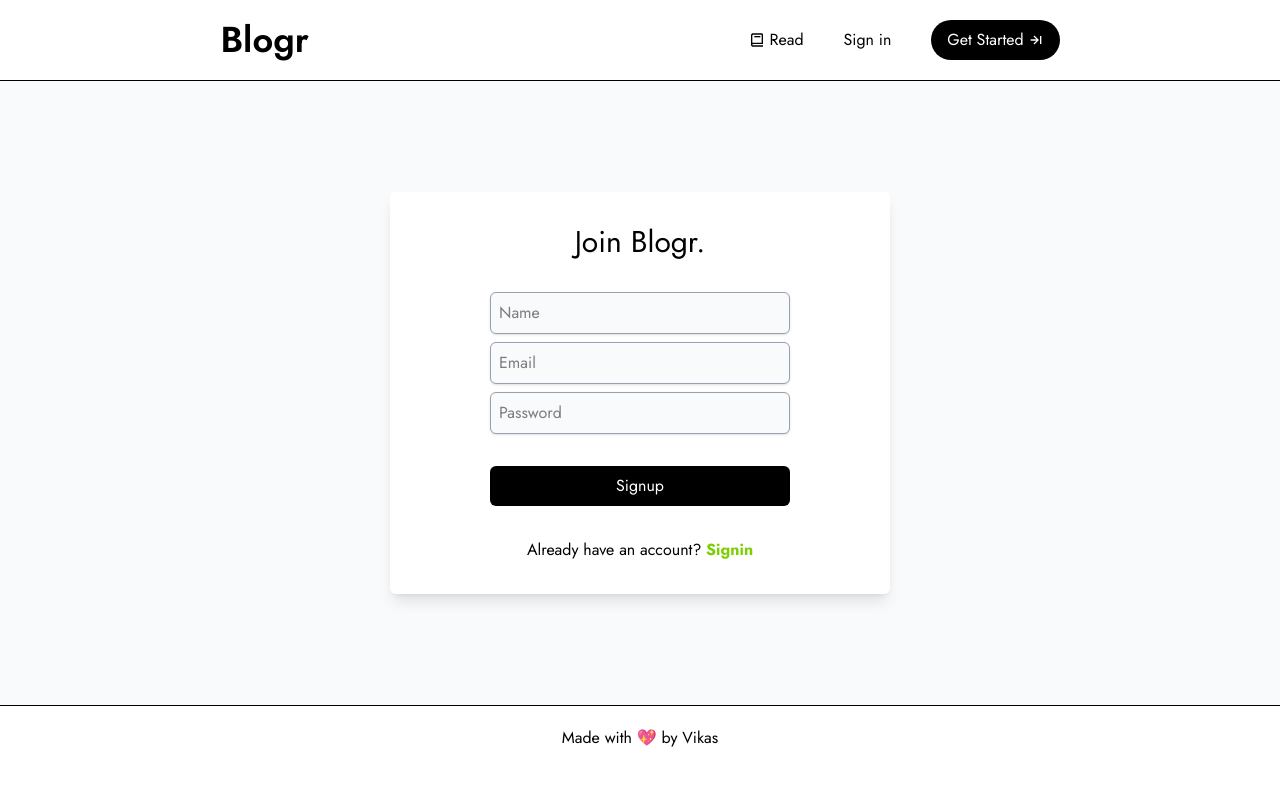
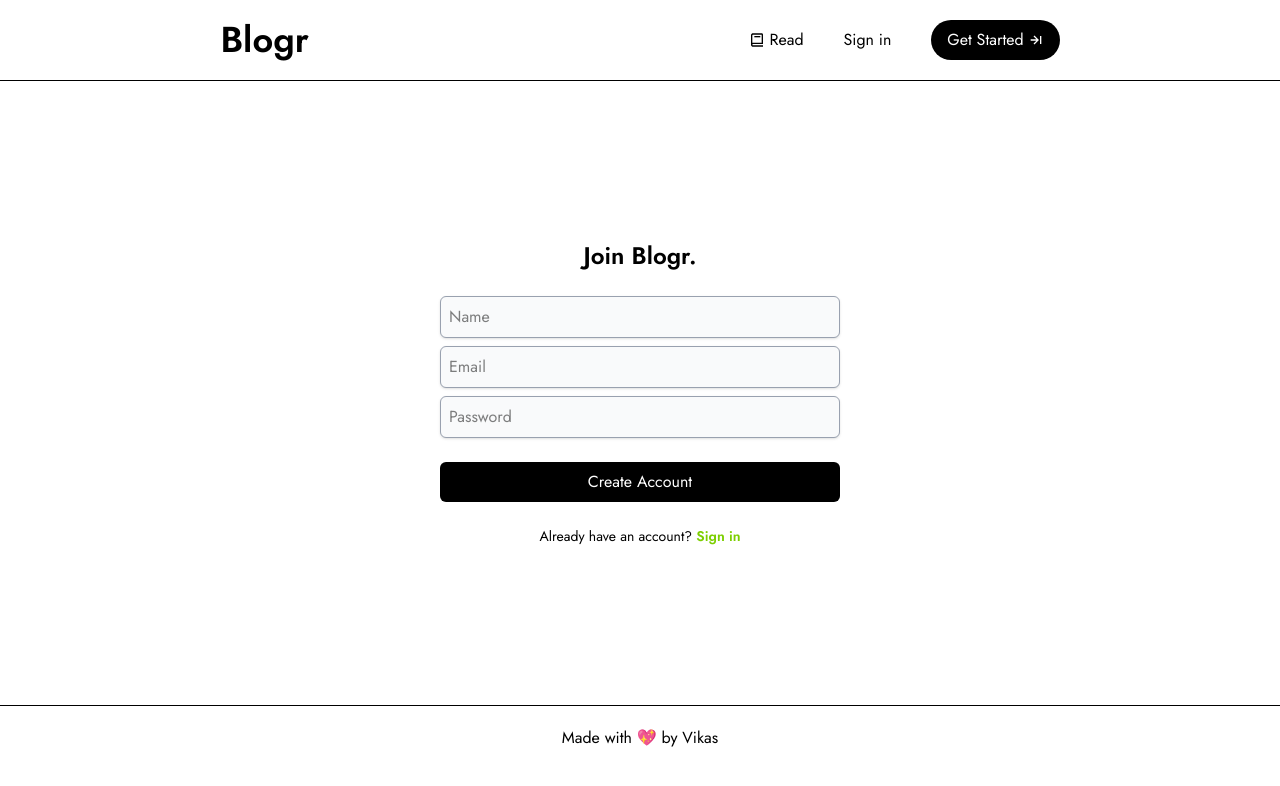
Before and after one commit to gitVikas898/blogging-app, a React (Vite) app in the folder frontend/: page /signup in a window 1280 px wide. Shown: the top 786 px of the page. Built offline with nearby package versions, Linux system fonts and the light colour scheme.

Commit message:
created a form component and made it reusable

```diff
--- a/frontend/package.json
+++ b/frontend/package.json
@@ -10,15 +10,18 @@
     "preview": "vite preview"
   },
   "dependencies": {
+    "@hookform/resolvers": "^5.0.1",
     "@tailwindcss/vite": "^4.1.3",
     "framer-motion": "^12.6.3",
     "frontend": "file:",
     "react": "^19.0.0",
     "react-dom": "^19.0.0",
+    "react-hook-form": "^7.55.0",
     "react-icons": "^5.5.0",
     "react-router-dom": "^7.5.0",
     "tailwind-scrollbar-hide": "^2.0.0",
-    "tailwindcss": "^4.1.3"
+    "tailwindcss": "^4.1.3",
+    "zod": "^3.24.2"
   },
   "devDependencies": {
     "@eslint/js": "^9.21.0",
--- /dev/null
+++ b/frontend/src/components/AuthForm.tsx
@@ -0,0 +1,106 @@
+import { useForm } from "react-hook-form";
+import { z } from "zod";
+import { zodResolver } from "@hookform/resolvers/zod";
+import { Link } from "react-router-dom";
+
+// 1. Zod schema
+const AuthSchema = z.object({
+  name:z.string().min(3,"Name must be atleast 3 characters long"),
+  email: z.string().email("Invalid email"),
+  password: z.string().min(6, "Password must be at least 6 characters"),
+});
+
+// 2. Infer TS type from Zod schema
+type AuthFormData = z.infer<typeof AuthSchema>;
+
+// 3. Add types to props
+interface AuthFormProps {
+  type?: "signin" | "signup";
+  heading?: string;
+  onSubmit: (data: AuthFormData) => void;
+}
+
+const AuthForm: React.FC<AuthFormProps> = ({
+  type = "signin",
+  heading = "Please sign in to continue",
+  onSubmit,
+}) => {
+  const {
+    register,
+    handleSubmit,
+    formState: { errors },
+  } = useForm<AuthFormData>({
+    resolver: zodResolver(AuthSchema),
+  });
+
+  return (
+
+      <form
+        onSubmit={handleSubmit(onSubmit)}
+        className="w-full max-w-md sm:p-6 p-4 flex flex-col items-center gap-6 rounded-md bg-white "
+      >
+        <h2 className="text-xl sm:text-2xl font-semibold text-center">{heading}</h2>
+
+        <div className="grid gap-2 w-full">
+        { type === "signup" && <input
+            {...register("name")}
+            type="text"
+            placeholder="Name"
+            className="p-2 rounded-md w-full border-gray-400 shadow-sm bg-gray-50 border outline-none"
+          />}
+          { type === "signup" && errors.name && (
+            <p className="text-sm text-red-500">{errors.name.message}</p>
+          )}
+          <input
+            {...register("email")}
+            type="email"
+            placeholder="Email"
+            className="p-2 rounded-md w-full border-gray-400 shadow-sm bg-gray-50 border outline-none"
+          />
+          {errors.email && (
+            <p className="text-sm text-red-500">{errors.email.message}</p>
+          )}
+
+          <input
+            {...register("password")}
+            type="password"
+            placeholder="Password"
+            className="p-2 rounded-md w-full border-gray-400 shadow-sm bg-gray-50 border outline-none"
+          />
+          {errors.password && (
+            <p className="text-sm text-red-500">{errors.password.message}</p>
+          )}
+        </div>
+
+        <div className="w-full">
+          <button
+            type="submit"
+            className="bg-black text-white w-full p-2 rounded-md cursor-pointer hover:opacity-80"
+          >
+            {type === "signup" ? "Create Account" : "Login"}
+          </button>
+        </div>
+
+        <p className="text-sm text-center">
+          {type === "signin" ? (
+            <>
+              No account?{" "}
+              <Link className="text-lime-500 font-semibold" to="/signup">
+                Create one
+              </Link>
+            </>
+          ) : (
+            <>
+              Already have an account?{" "}
+              <Link className="text-lime-500 font-semibold" to="/login">
+                Sign in
+              </Link>
+            </>
+          )}
+        </p>
+      </form>
+
+  );
+};
+
+export default AuthForm;
--- a/frontend/src/components/BlogList.tsx
+++ b/frontend/src/components/BlogList.tsx
@@ -2,6 +2,7 @@ import { useEffect, useState } from "react";
 import BlogCard from "./Blogcard";
 import { BlogCardProps } from "../utils/types";
 import Spinner from "./Spinner";
+import { motion } from 'framer-motion';
 
 function BlogList(){
 
@@ -29,7 +30,11 @@ function BlogList(){
     if(loading) return<Spinner/>
 
     return(
-        <div>
+        <motion.div
+        initial={{ opacity: 0, y: 50 }} // Start faded and slightly below
+        animate={{ opacity: 1, y: 0 }}   // Animate to full opacity and original position
+        transition={{ duration: 0.6, ease: "easeOut" }}
+        >
             {blogs?.map((blog)=>(
                 <BlogCard key={blog.id}
                 id={blog.id}
@@ -39,7 +44,7 @@ function BlogList(){
                  updatedAt={blog.updatedAt} comments={blog.comments}
                  />
             ))}
-        </div>
+        </motion.div>
     )
 }
 
--- a/frontend/src/components/SignIn.tsx
+++ /dev/null
@@ -1,22 +0,0 @@
-import { Link } from "react-router-dom"
-
-
-const SignIn = () => {
-    return (
-        <section className="min-h-[78vh] place-items-center grid">
-            <form className="p-8 w-[500px] flex flex-col items-center gap-8 rounded-md bg-white">
-                <h2 className="text-xl  mb-2 text-center">Please sign in to continue</h2>
-                <div className="grid gap-2 w-[300px]" >
-                    <input title="email" type="email" placeholder="Email" className="p-2 rounded-md w-full border-gray-400 shadow-sm bg-gray-50 border-solid border outline-none" />
-                    <input title="password" type="password" placeholder="Password" className="p-2 rounded-md w-full border-gray-400 shadow-sm bg-gray-50 border-solid border outline-none" />
-                </div>
-                <div className="w-[300px]">
-                    <button type="submit" className="bg-black text-white w-full p-2 rounded-md cursor-pointer hover:opacity-80">Login</button>
-                </div>
-                <p>No account? <Link className="text-lime-500 font-bold" to={"/signup"}>Create one</Link></p>
-            </form>
-        </section>
-    )
-}
-
-export default SignIn
--- a/frontend/src/components/SignInModal.tsx
+++ b/frontend/src/components/SignInModal.tsx
@@ -1,5 +1,5 @@
 
-import SignIn from "./SignIn"
+import SignIn from "./AuthForm"
 import { SignInModalProps } from "../utils/types"
 import { useEffect, useRef } from "react"
 import { motion, AnimatePresence } from "framer-motion";
--- a/frontend/src/components/Spinner.tsx
+++ b/frontend/src/components/Spinner.tsx
@@ -6,7 +6,7 @@ interface SpinnerProps {
     return (
       <div className="flex justify-center items-center py-10 min-h-[80vh]">
         <div
-          className={`w-20 h-20 border-4 border-dashed border-gray-400 border-t-transparent rounded-full animate-spin`}
+          className={`w-20 h-20 border-4 border-solid border-blue-500 border-t-transparent rounded-full animate-spin`}
         />
       </div>
     );
--- a/frontend/src/pages/Blogs.tsx
+++ b/frontend/src/pages/Blogs.tsx
@@ -1,13 +1,22 @@
 import BlogList from "../components/BlogList"
 import TagSection from "../components/Tagsection"
+import { motion } from 'framer-motion';
 
 
 
 const Blogs = () => {
   return (
     <section className="min-h-[80vh]">
-        <div className="flex items-center justify-center"><TagSection/></div>
-        <div className="flex items-center justify-center gap-2"> <BlogList/></div>
+        <motion.div
+          initial={{ opacity: 0, y: 50 }} // Start faded and slightly below
+          animate={{ opacity: 1, y: 0 }}   // Animate to full opacity and original position
+          transition={{ duration: 0.6, ease: "easeOut" }}
+        className="flex items-center justify-center"><TagSection/></motion.div>
+        <motion.div
+        initial={{ opacity: 0, y: 50 }} // Start faded and slightly below
+        animate={{ opacity: 1, y: 0 }}   // Animate to full opacity and original position
+        transition={{ duration: 0.6, ease: "easeOut" }}
+        className="flex items-center justify-center gap-2"> <BlogList/></motion.div>
     </section>
   )
 }
--- a/frontend/src/pages/ReadBlog.tsx
+++ b/frontend/src/pages/ReadBlog.tsx
@@ -5,6 +5,7 @@ import Spinner from "../components/Spinner";
 import CommentSection from "../components/CommentSection";
 import { BiBookmark, BiHeart } from "react-icons/bi";
 import AuthGuard from "../utils/AuthGuard";
+import { motion } from 'framer-motion';
 
 function BlogDetail() {
   const { id } = useParams();
@@ -36,7 +37,11 @@ function BlogDetail() {
   if (!blog) return <Spinner size={40}/>
 
   return (
-    <div className="max-w-3xl mx-auto p-6 min-h-[80vh]">
+    <motion.div
+    initial={{ opacity: 0, y: 50 }} // Start faded and slightly below
+    animate={{ opacity: 1, y: 0 }}   // Animate to full opacity and original position
+    transition={{ duration: 0.6, ease: "easeOut" }}
+    className="max-w-3xl mx-auto p-6 min-h-[80vh]">
       <h1 className="text-3xl font-bold mb-4">{blog.title}</h1>
       <div className="flex items-center justify-between">
         <p className="text-gray-600 mb-2">By {blog.author.username}</p>
@@ -49,10 +54,12 @@ function BlogDetail() {
           <AuthGuard isAuthenticated={false}>
             <p className="flex items-center gap-1"><BiHeart/>{blog._count.Like ?? 0}</p>
           </AuthGuard>
-          <p><BiBookmark/></p>
+          <AuthGuard isAuthenticated={false}>
+            <p><BiBookmark/></p>
+          </AuthGuard>
       </div>
       <CommentSection comments={comments} blogId={blogId} isAuthenticated={false}/>
-    </div>
+    </motion.div>
   );
 }
 
--- a/frontend/src/pages/Signup.tsx
+++ b/frontend/src/pages/Signup.tsx
@@ -1,22 +1,25 @@
-import { Link } from "react-router-dom"
-
+import {motion} from "framer-motion"
+import AuthForm from "../components/AuthForm"
 
 const Signup = () => {
+
+  const handleSignUp = (data:{email:string,password:string})=>{
+    console.log("Sign In Successfull",data)
+  }
+
   return (
-    <section className="min-h-[78vh] place-items-center grid bg-gray-50">
-        <form className="shadow-lg p-8 w-[500px] flex flex-col items-center gap-8 rounded-md bg-white">
-            <h1 className="text-3xl">Join Blogr.</h1>
-            <div className="grid gap-2 w-[300px]" >
-                <input title="name" type="text" placeholder="Name" className="p-2 rounded-md w-full border-gray-400 shadow-sm bg-gray-50 border-solid border outline-none"/>
-                <input title="email" type="email" placeholder="Email"className="p-2 rounded-md w-full border-gray-400 shadow-sm bg-gray-50 border-solid border outline-none" />
-                <input title="password" type="password" placeholder="Password" className="p-2 rounded-md w-full border-gray-400 shadow-sm bg-gray-50 border-solid border outline-none"/>
-            </div>
-            <div className="w-[300px]">
-                <button type="submit" className="bg-black text-white w-full p-2 rounded-md cursor-pointer hover:opacity-80">Signup</button>
-            </div>
-            <p>Already have an account? <Link className="text-lime-500 font-bold" to={"/login"}>Signin</Link></p>
-        </form>
-    </section>
+
+        <motion.div
+        initial={{ opacity: 0, y: 50 }} // Start faded and slightly below
+        animate={{ opacity: 1, y: 0 }}   // Animate to full opacity and original position
+        transition={{ duration: 0.6, ease: "easeOut" }}
+       >
+        <section className="min-h-[78vh] place-items-center grid">
+          <AuthForm type="signup" heading="Join Blogr." onSubmit={handleSignUp} />
+        </section>
+
+        </motion.div>
+
   )
 }
 
```
Also changed, not shown: frontend/src/pages/Login.tsx (+19 -15 lines), 1 other file (tests, documents, lock files or other folders).
